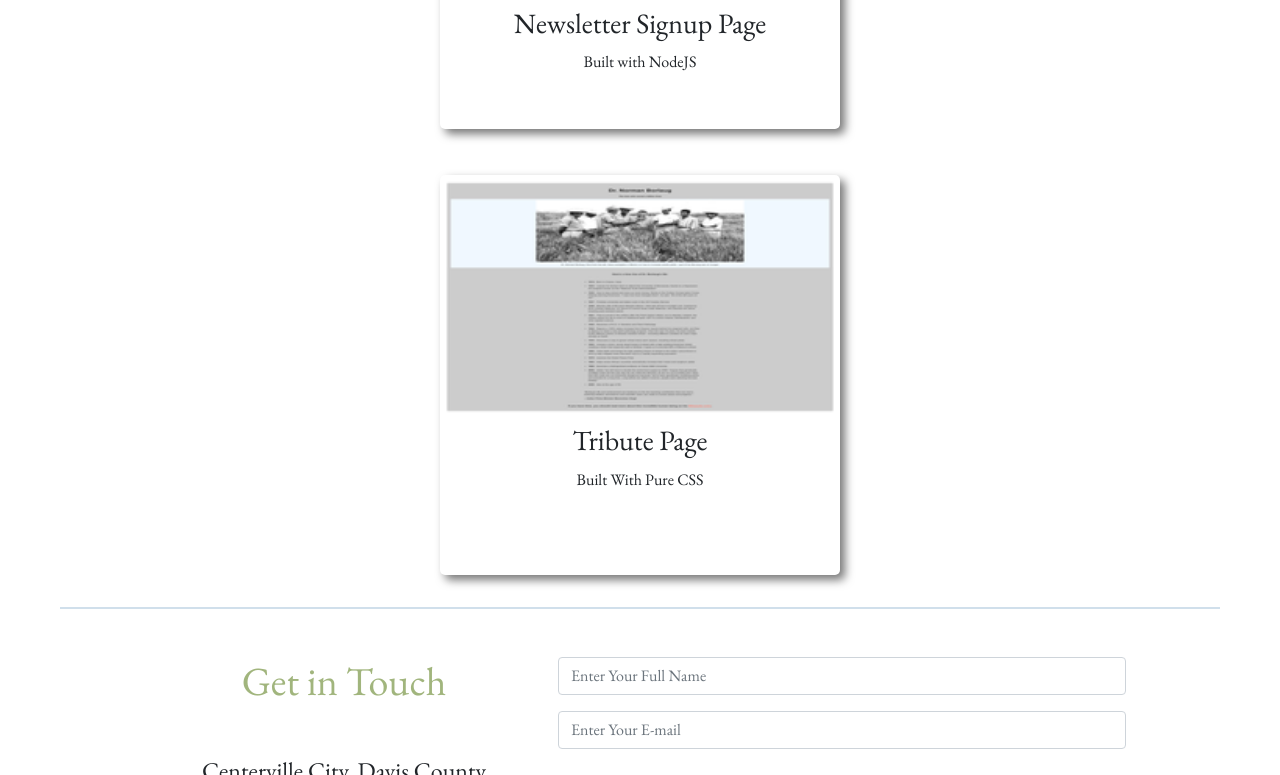
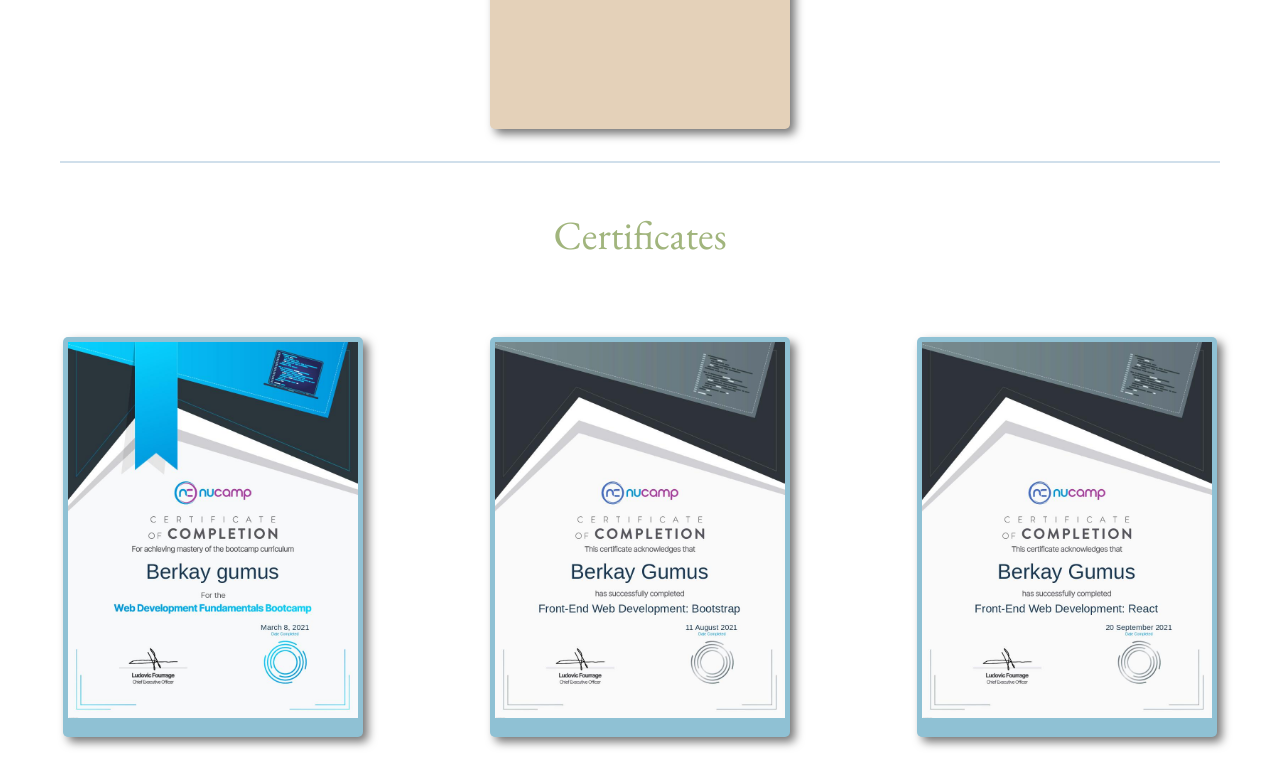
Before and after one commit to berkaygumus32/berkaygumus, a plain HTML site: page index.html in a window 1280 px wide. Shown: the part 1385-2160 px from the top of the page. Drawn offline with nearby package versions, Linux system fonts and the light colour scheme; a web font is replaced by a local one.

Commit message:
cert added

```diff
--- a/index.html
+++ b/index.html
@@ -43,13 +43,9 @@
                     </ul>
                 </div>
             </nav>
-            <!-- <header class="header">
-                <div class="container-fluid">
-                    <div class="header-img"></div>
-                </div>
-            </header> -->
         </div>
     </section>
+
     <!-- About Section -->
     <section class="white-section m-5" id="about">
         <div class="container-fluid">
@@ -79,7 +75,7 @@
 
     <!-- Portfolio Section -->
 
-    <section class="portfolio colored-section m-5" id="portfolio">
+    <section class="portfolio m-5" id="portfolio">
         <div class="container-fluid">
             <h1 class="text-center mb-5">Projects</h1>
             <div class="row">
@@ -112,8 +108,49 @@
         </div>
     </section>
 
+    <!-- PDF's -->
+
+    <section class="certificates">
+        <div class="container-fluid">
+            <h1 class="text-center mb-5">Certificates</h1>
+            <div class="row row-content">
+                <div class="col-sm-12 col-md-4 col-lg-4 mb-5 cert">
+                    <img src="images/certificates/WebFund.jpeg" alt="Web Fund. Cert.">
+                </div>
+
+                <div class="col-sm-12 col-md-4 col-lg-4 mb-5 cert">
+                    <img src="images/certificates/Bootstrap.jpeg" alt="Bootstrap Cert.">
+                </div>
+
+                <div class="col-sm-12 col-md-4 col-lg-4 mb-5 cert">
+                    <img src="images/certificates/React.jpeg" alt="React Cert.">
+                </div>
+            </div>
+
+            <div class="row row-content">
+                <div class="col-sm-12 col-md-4 col-lg-4 mb-5 cert">
+                    <img src="images/certificates/ReactNative.jpeg" alt="React Native Cert.">
+                </div>
+
+                <div class="col-sm-12 col-md-4 col-lg-4 mb-5 cert">
+                    <img src="images/certificates/FrontEnd.jpeg" alt="Front End Cert.">
+                </div>
+
+                <div class="col-sm-12 col-md-4 col-lg-4 mb-5 cert">
+                    <img src="images/certificates/NodeJS.jpeg" alt="NodeJS Cert.">
+                </div>
+            </div>
+
+            <div class="row">
+                <div class="col-sm-12 col-md-4 col-lg-4 mb-5 cert">
+                    <img src="images/certificates/FullStack.jpeg" alt="FullStack Cert.">
+                </div>
+            </div>
+        </div>
+    </section>
+
     <!-- Contact Me Section -->
-    <section class="contact white-section m-5" id="contact">
+    <section class="contact m-5" id="contact">
         <div class="container-fluid">
             <div class="row justify-content-center" >
                 <div class="col-auto text-center mx-5">
--- a/styles.css
+++ b/styles.css
@@ -1,5 +1,7 @@
 body {
-  font-family: 'EB Garamond', serif;}
+  font-family: 'EB Garamond', serif;
+
+}
 
 h1, h5 {
   color: #A1B57D;
@@ -22,8 +24,51 @@
 }
 
 /* Class Selectors */
+.cert {
+  width: 300px;
+  height: 400px;
+  margin: 30px auto;
+  padding: 5px;
+  box-shadow: 5px 5px 10px #777;
+  border-radius: 5px;
+  background-color: #8FC1D4;
+}
+
+.cert > img {
+  max-width: 100%;
+  max-height: 100%;
+}
+
+.cert:hover {
+  box-shadow: 10px 10px 20px #aaa;
+}
 
 
+
+.pfs {
+  width: 300px;
+  height: 400px;
+  margin: 30px auto;
+  padding: 5px;
+  box-shadow: 5px 5px 10px #777;
+  border-radius: 5px;
+  background-color: #E4D1B9;
+  cursor: pointer;
+}
+
+.pfs > img {
+  max-height: 100%;
+  max-width: 100%;
+}
+
+.pfs > h3 , p {
+  text-align: center;
+  margin-top: 10px;
+}
+
+.pfs:hover {
+box-shadow: 10px 10px 20px #aaa;
+}
 
 
 .navbar-brand {
@@ -51,31 +96,3 @@
     box-shadow: 0 0 0 50px rgba(144, 203, 240, 0);
   }
 }
-
-.portfolio {
-  background: ;
-}
-
-.pfs {
-  width: 400px;
-  height: 400px;
-  margin: 30px auto;
-  padding: 5px;
-  box-shadow: 5px 5px 10px #777;
-  border-radius: 5px;
-  border: 3px green;
-}
-
-.pfs > img {
-  max-height: 100%;
-  max-width: 100%;
-}
-
-.pfs > h3 , p {
-  text-align: center;
-  margin-top: 10px;
-}
-
-.pfs:hover {
-box-shadow: 10px 10px 20px #aaa;
-}
```
Also changed, not shown: images/certificates/Bootstrap.jpeg (added), images/certificates/FrontEnd.jpeg (added), images/certificates/FullStack.jpeg (added), images/certificates/NodeJS.jpeg (added), images/certificates/React.jpeg (added), images/certificates/ReactNative.jpeg (added), images/certificates/WebFund.jpeg (added).
